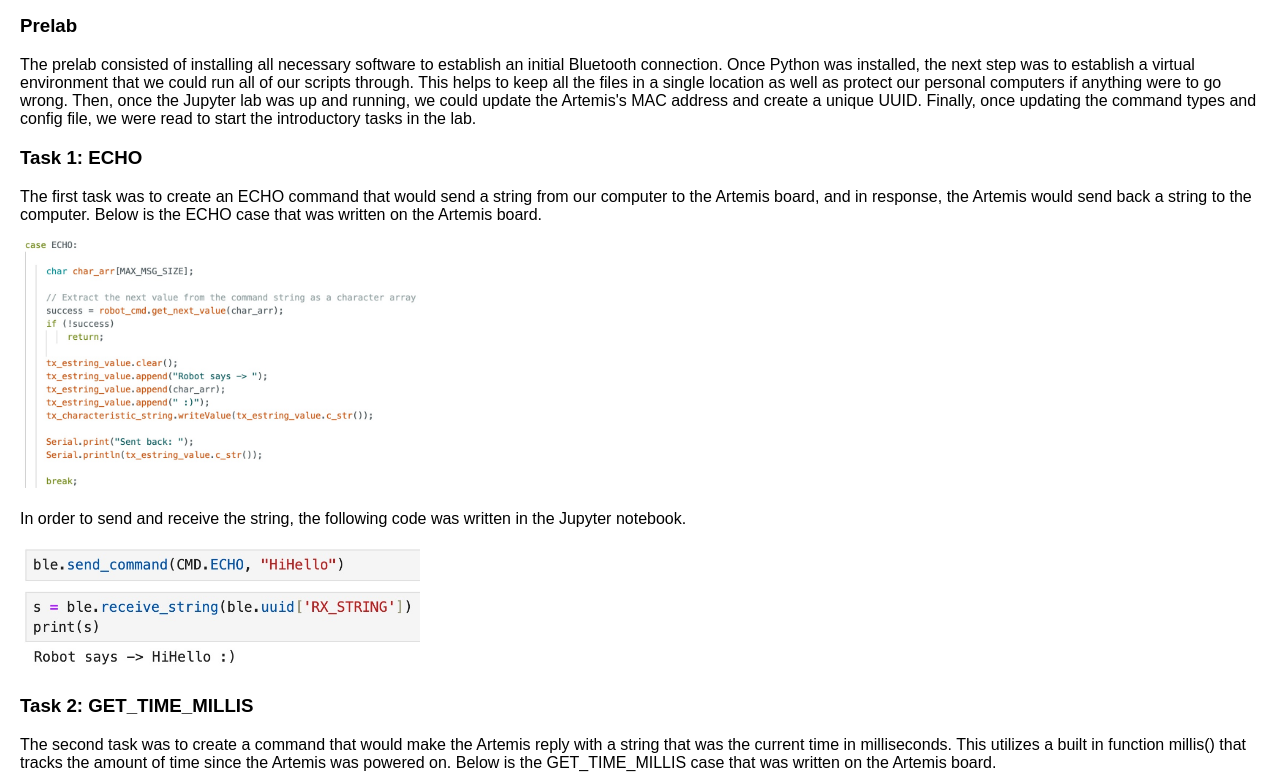
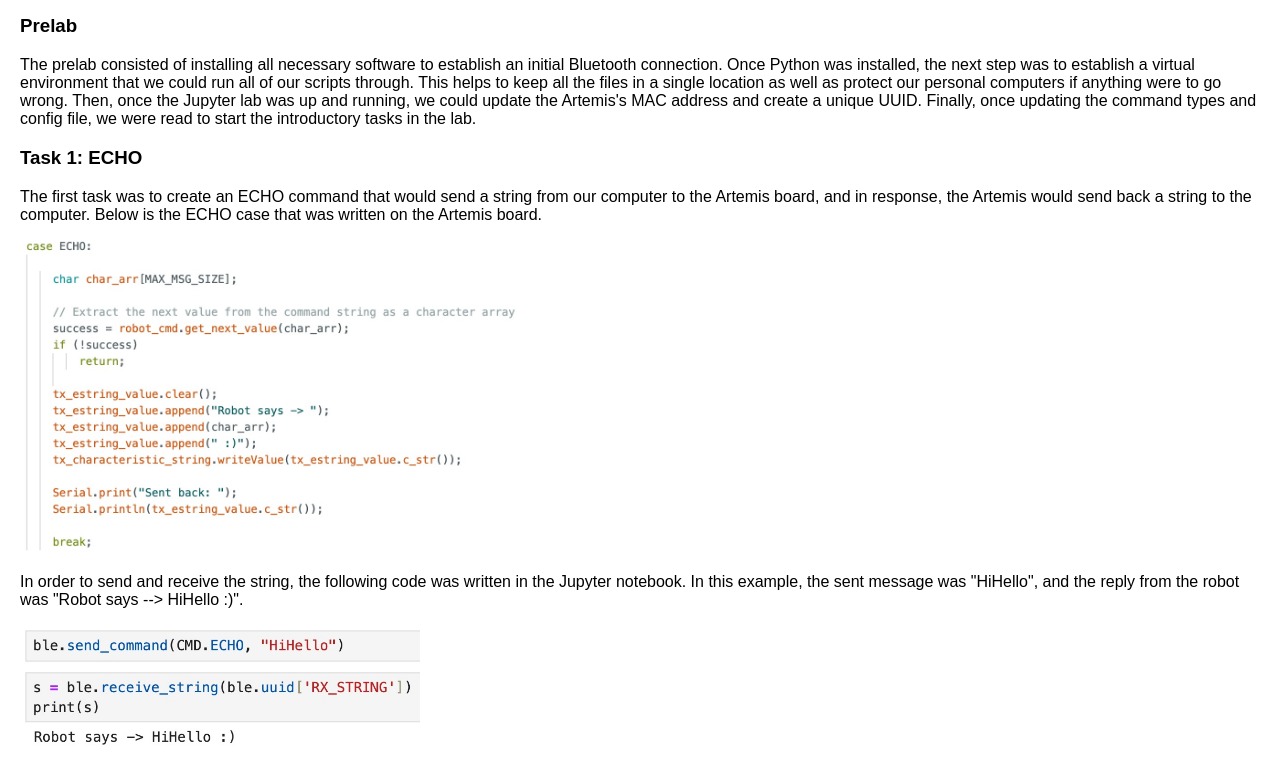
Before and after one commit to AustinTownsend/Fast-Robots-Austin, a plain HTML site: page Labs/lab2.html in a window 1280 px wide. Shown: the part 287-1065 px from the top of the page. Drawn offline with Linux system fonts and the light colour scheme.

Commit message:
update logistics

```diff
--- a/Labs/lab2.html
+++ b/Labs/lab2.html
@@ -51,11 +51,12 @@
         on the Artemis board.
       </p>
 
-      <img src="ECHO Case.jpg" alt="Echo Case" width="400" />
+      <img src="ECHO Case.jpg" alt="Echo Case" width="500" />
 
       <p>
         In order to send and receive the string, the following code was written
-        in the Jupyter notebook.
+        in the Jupyter notebook. In this example, the sent message was "HiHello",
+        and the reply from the robot was "Robot says --> HiHello :)".
       </p>
 
       <img src="ECHO Call.jpg" alt="Echo Call" width="400" />
@@ -70,7 +71,7 @@
         Artemis board.
       </p>
 
-      <img src="GET TIME MILLIS Case.jpg" alt="Get time millis Case" width="400" />
+      <img src="GET TIME MILLIS Case.jpg" alt="Get time millis Case" width="500" />
 
       <p>
         In order to send and receive the string, the following code was written
```
